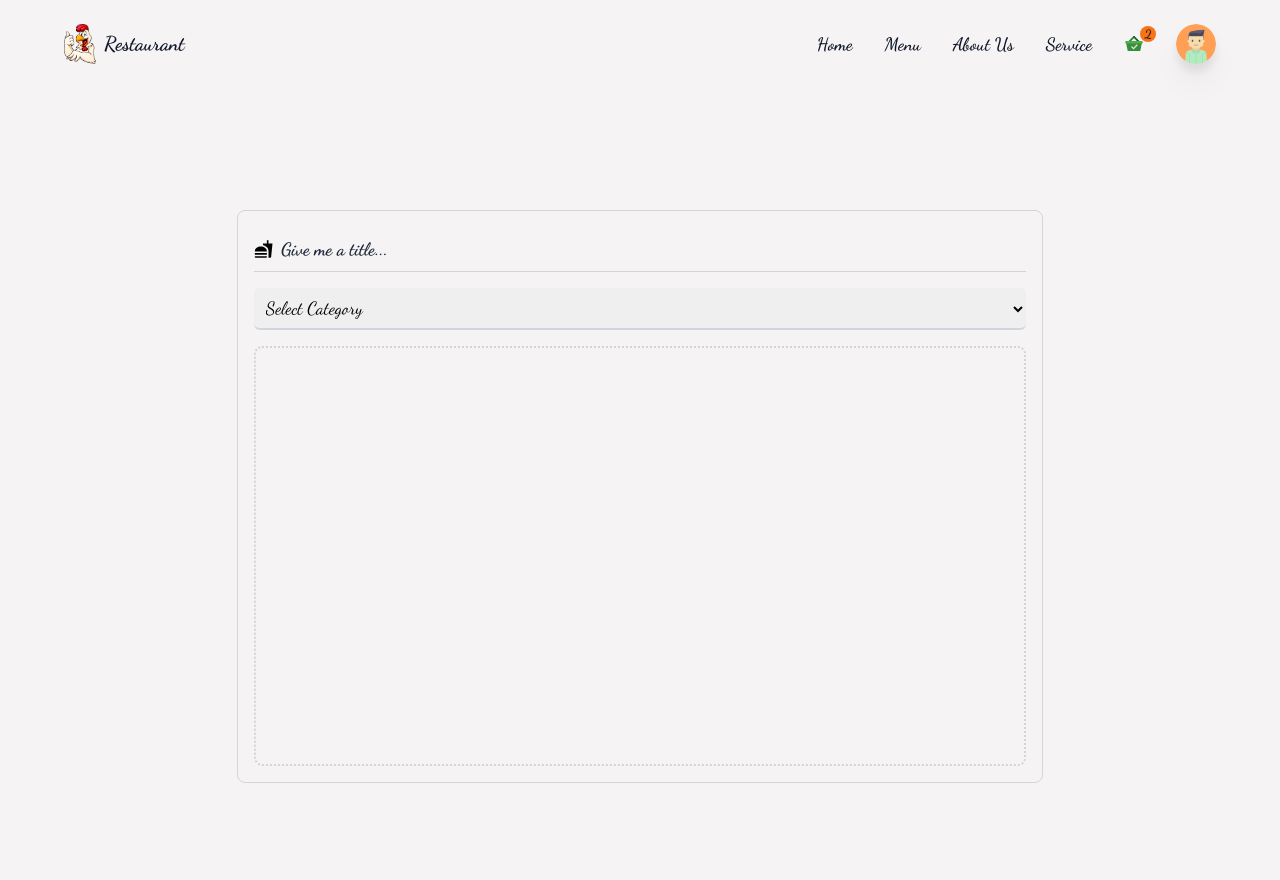
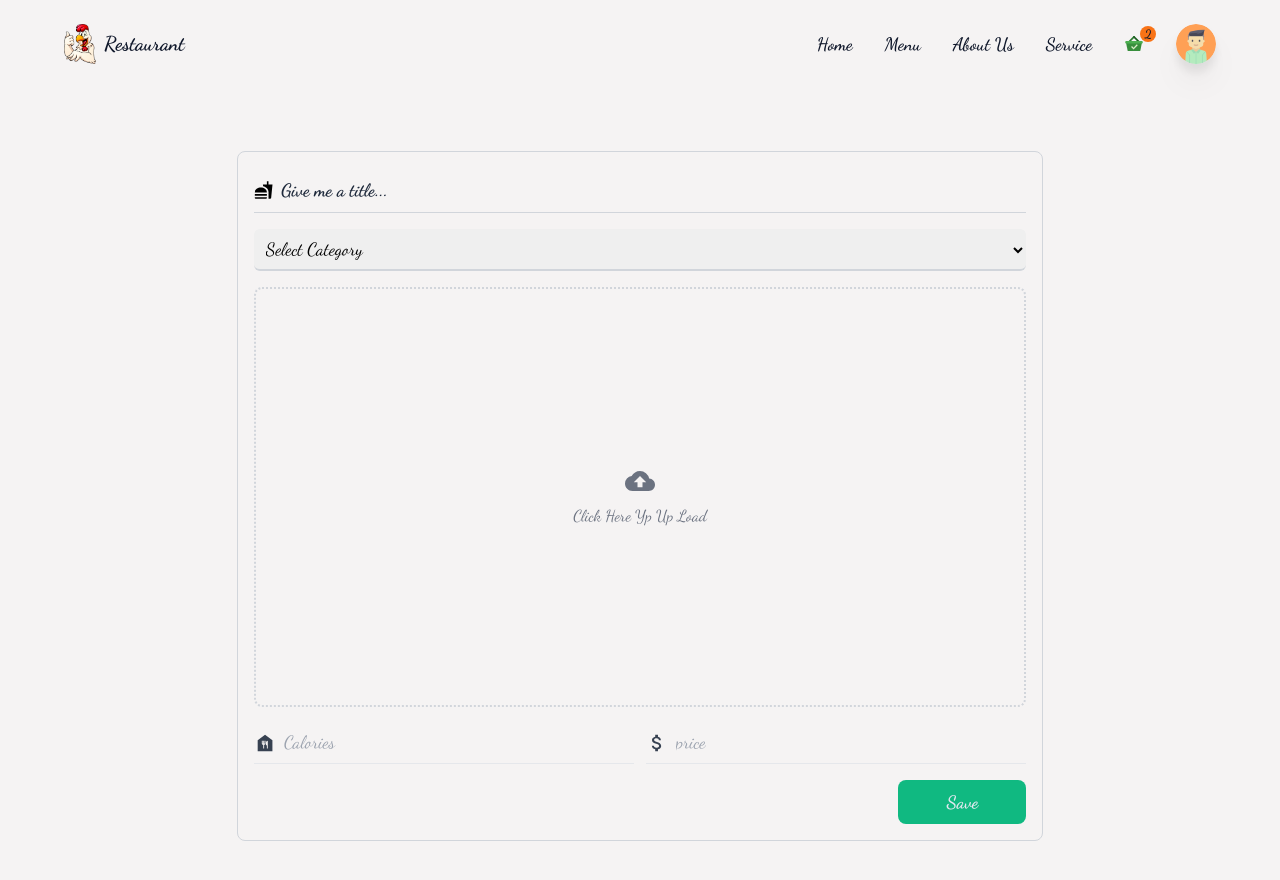
Before and after one commit to truc2203/food-delivery, a React (Vite) app: page /createItem in a window 1280 px wide. Shown: the top 880 px of the page. Built offline with nearby package versions, Linux system fonts and the light colour scheme.

Commit message:
add item

```diff
--- a/src/components/CreateContainer.jsx
+++ b/src/components/CreateContainer.jsx
@@ -1,6 +1,12 @@
 import React, { useState } from "react";
 import { motion } from "framer-motion";
-import { MdFastfood } from "react-icons/md";
+import {
+  MdAttachMoney,
+  MdCloudUpload,
+  MdDelete,
+  MdFastfood,
+  MdFoodBank,
+} from "react-icons/md";
 import { categories } from "../utils/data";
 import Loader from "./Loader";
 const CreateContainer = () => {
@@ -13,6 +19,10 @@ const CreateContainer = () => {
   const [alertStatus, setAlertStatus] = useState("danger");
   const [msg, setMsg] = useState(null);
   const [isLoading, setIsLoading] = useState(false);
+
+  const upLoadImage = () => {};
+  const deleteImage = () => {};
+  const saveDetails = () => {};
 
   return (
     <>
@@ -67,7 +77,76 @@ const CreateContainer = () => {
             </select>
           </div>
           <div className="w-full group flex items-center justify-center flex-col border-2 border-dotted border-gray-300 h-225 md:h-420 cursor-pointer rounded-lg">
-            {isLoading ? <Loader /> : <></>}
+            {isLoading ? (
+              <Loader />
+            ) : (
+              <>
+                {!imageAsset ? (
+                  <>
+                    <label className="w-full h-full flex flex-col items-center justify-center cursor-pointer">
+                      <div className="w-full h-full flex flex-col items-center justify-center cursor-pointer gap-2">
+                        <MdCloudUpload className="text-gray-500 text-3xl hover:text-gray-700" />
+                        <p className="text-gray-500 hover:text-gray-700">
+                          Click Here Yp Up Load
+                        </p>
+                      </div>
+                      <input
+                        type="file"
+                        name="uploadimage"
+                        accept="image/*"
+                        onChange={upLoadImage}
+                        className="w-0 h-0"
+                      />
+                    </label>
+                  </>
+                ) : (
+                  <>
+                    <div className="relative h-full">
+                      <img
+                        src={imageAsset}
+                        alt="upload img"
+                        className="w-full h-full object-cover"
+                      />
+                      <button
+                        type="button"
+                        className="absolute bottom-3 right-3 p-3 rounded-full bg-red-500 text-xl cursor-pointer outline-none hover:shadow-md duration-500 transition-all ease-in-out"
+                        onClick={deleteImage}
+                      >
+                        <MdDelete className="text-white" />
+                      </button>
+                    </div>
+                  </>
+                )}
+              </>
+            )}
+          </div>
+
+          <div className="w-full flex flex-col md:flex-row items-center gap-3 ">
+            <div className="w-full py-2 border-b border-gray-200 flex item-center gap-2">
+              <MdFoodBank className="text-gray-700 text-2xl" />
+              <input
+                type="text"
+                required
+                value={calories}
+                onChange={(e) => setCalories(e.target.value)}
+                placeholder="Calories"
+                className="w-full h-full text-lg bg-transparent outline-none border-none placehoder:text-gray-700"
+              />
+            </div>
+            <div className="w-full py-2 border-b border-gray-200 flex item-center gap-2">
+              <MdAttachMoney className="text-gray-700 text-2xl" />
+              <input
+                type="text"
+                required
+                value={price}
+                onChange={(e) => setPrice(e.target.value)}
+                placeholder="price"
+                className="w-full h-full text-lg bg-transparent outline-none border-none placehoder:text-gray-700"
+              />
+            </div>
+          </div>
+          <div className="flex item-center w-full">
+            <button type="button" className="ml-0 md:ml-auto w-full md:w-auto border-none outline-none bg-emerald-500 px-12 py-2 rounded-lg text-lg text-slate-200 font-bold" onClick={saveDetails}>Save </button>
           </div>
         </div>
       </div>
```
